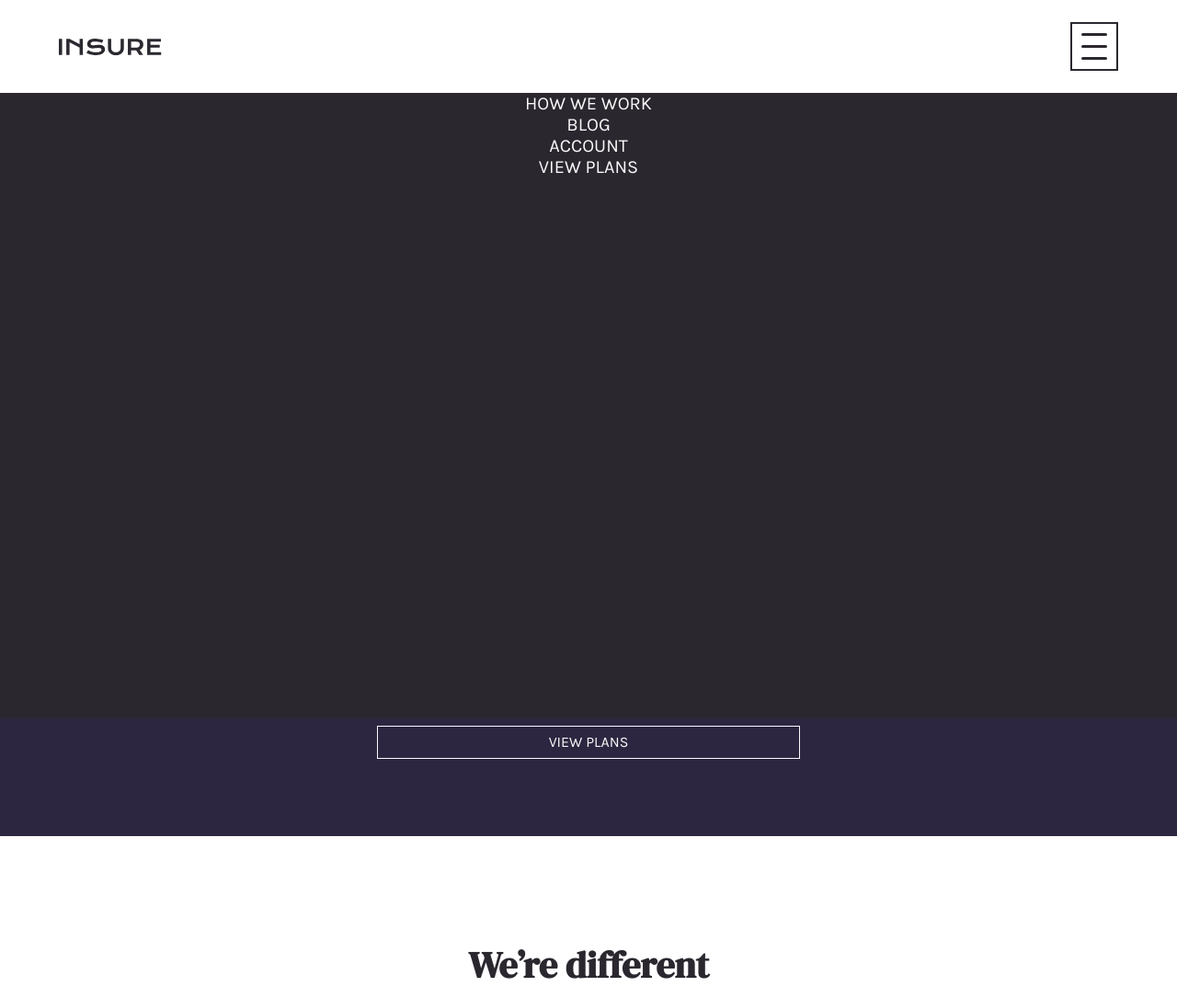
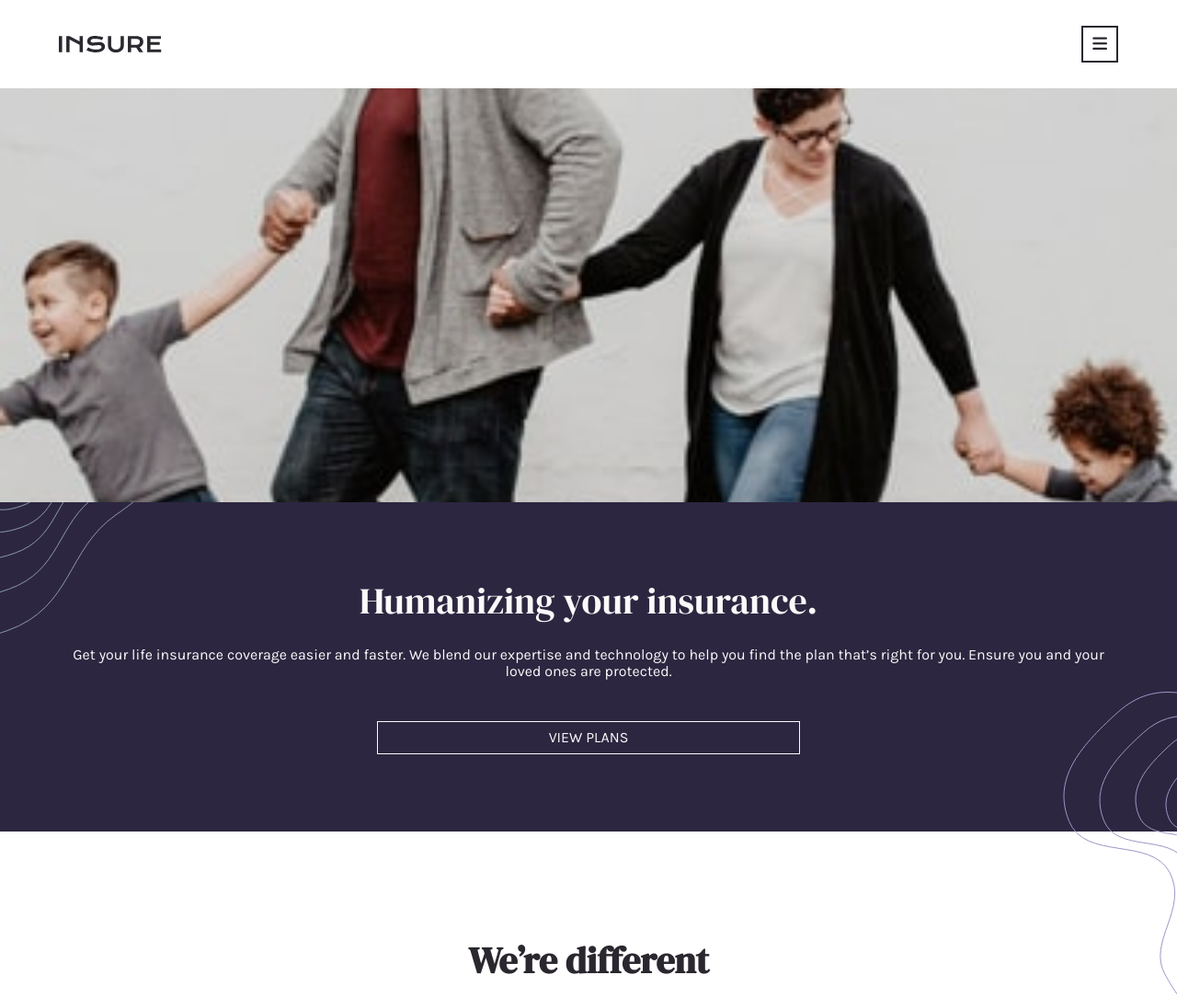
Before and after one commit to EdisonPadilla/insure-landing-page, a plain HTML site: page index.html in a window 1280 px wide. Shown: the top 1085 px of the page at 92% size. Drawn offline with Linux system fonts and the light colour scheme.

Commit message:
tercer avance

```diff
--- a/css/main-style.css
+++ b/css/main-style.css
@@ -51,12 +51,15 @@ body {
 }
 
 main {
+  font-weight: 400;
   /* line-height: 1.5; */
 }
 
 .nav-main {
   position: relative;
-  padding: 24px 5%;
+  /* padding: 24px 5%; */
+  padding: 0 5%;
+  height: 12vh;
   display: flex;
   justify-content: space-between;
   align-items: center;
@@ -73,33 +76,69 @@ main {
   left: 0;
   margin: 0;
   padding: 0 5%;
+  padding-top: 60px;
   width: 100%;
-  height: 85vh;
-  /* display: none; */
+  height: 88vh;
+  display: none;
   text-align: center;
   font-size: 20px;
   color: var(--very-light-gray);
+  /* /* text-transform: uppercase;  */
+  background-color: var(--very-dark-violet);
+}
+
+.nav-menu::after {
+  content: "";
+  position: absolute;
+  left: 0;
+  bottom: 0;
+  /* /* primera opción para las medidas  */
+  width: 100vw;
+  height: 34vh;
+  /* la otra forma */
+  /* height: 88vh; */
+  background-image: url(../images/bg-pattern-mobile-nav.svg);
+  background-size: cover;
+  background-repeat: no-repeat;
+  background-position: center;
+  /* la otra forma */
+  /* background-size: contain; */
+  /* background-position-y: bottom; */
+}
+
+.link-btn {
+  margin-bottom: 12px;
+  padding: 16px 0;
+  width: 100%;
+  font-weight: bold;
   text-transform: uppercase;
-  background-color: var(--very-dark-violet);
+  background: transparent;
+  border: none;
+  border: 1px solid var(--very-light-gray);
 }
 
 .ham-btn {
   margin: 0;
-  padding: 0 10px;
+  padding: 8px 10px;
   border: none;
   border: 2px solid var(--very-dark-violet);
   background-color: transparent;
 }
 
-.ham-btn span {
+.ham-btn i {
+  font-size: 18px;
+  line-height: normal;
+  color: var(--very-dark-violet);
+}
+
+/* .ham-btn span {
   height: 3px;
   width: 28px;
   margin: 10px auto;
   display: block;
-  /* background-color: var(--very-light-gray); */
   background-color: var(--very-dark-violet);
   border-radius: 2px;
-}
+} */
 
 .image-intro {
   width: 100%;
@@ -111,22 +150,40 @@ main {
 }
 
 .section-1 {
+  position: relative;
   padding: 84px 5%;
   text-align: center;
   color: var(--very-light-gray);
   background-color: var(--dark-violet);
-  /* background-image: url(../images/bg-pattern-intro-left-mobile.svg);
-  background-repeat: no-repeat; */
 }
 
-/* .section-1::after {
+.section-1::after {
   content: "";
+  position: absolute;
   top: 0;
   left: 0;
-  width: 100%;
-  height: 100%;
-  background: var(--dark-violet);
-} */
+  width: 40%;
+  height: 40%;
+  background-image: url(../images/bg-pattern-intro-left-mobile.svg);
+  background-repeat: no-repeat;
+  background-size: contain;
+}
+
+.bg-intro-right {
+  position: absolute;
+  bottom: -178px;
+  right: 0;
+  width: 124px;
+  height: 330px;
+  background-image: url(../images/bg-pattern-intro-right-mobile.svg);
+  background-repeat: no-repeat;
+  background-size: cover;
+}
+
+.section-1 .content {
+  position: relative;
+  z-index: 10;
+}
 
 .section-1 .title {
   margin-top: 0;
--- a/index.html
+++ b/index.html
@@ -44,20 +44,21 @@
       <nav class="nav-main">
         <img class="nav-logo" src="./images/logo.svg" alt="Logo" />
         <ul class="nav-menu">
-          <li>How we work</li>
-          <li>Blog</li>
-          <li>Account</li>
-          <li>View plans</li>
+          <li><button class="link-btn" type="button">How we work</button></li>
+          <li><button class="link-btn" type="button">Blog</button></li>
+          <li><button class="link-btn" type="button">Account</button></li>
+          <li><button class="link-btn" type="button">View plans</button></li>
         </ul>
         <button class="ham-btn" type="button">
-          <span class="br-1"></span>
+          <i class="fas fa-bars bars-icon"></i>
+          <!-- <span class="br-1"></span>
           <span class="br-2"></span>
-          <span class="br-3"></span>
+          <span class="br-3"></span> -->
         </button>
       </nav>
       <div class="image-intro"></div>
-
       <section class="section-1">
+        <div class="content">
           <h1 class="title">Humanizing your insurance.</h1>
           <p>
             Get your life insurance coverage easier and faster. We blend our
@@ -65,7 +66,8 @@
             you. Ensure you and your loved ones are protected.
           </p>
           <button class="viewplans-btn">View plans</button>
-        <!-- View plans -->
+        </div>
+        <div class="bg-intro-right"></div>
       </section>
       <section class="section-2">
         <h2 class="title">We’re different</h2>
```
Lines whose indentation alone changed are shown as unchanged.
